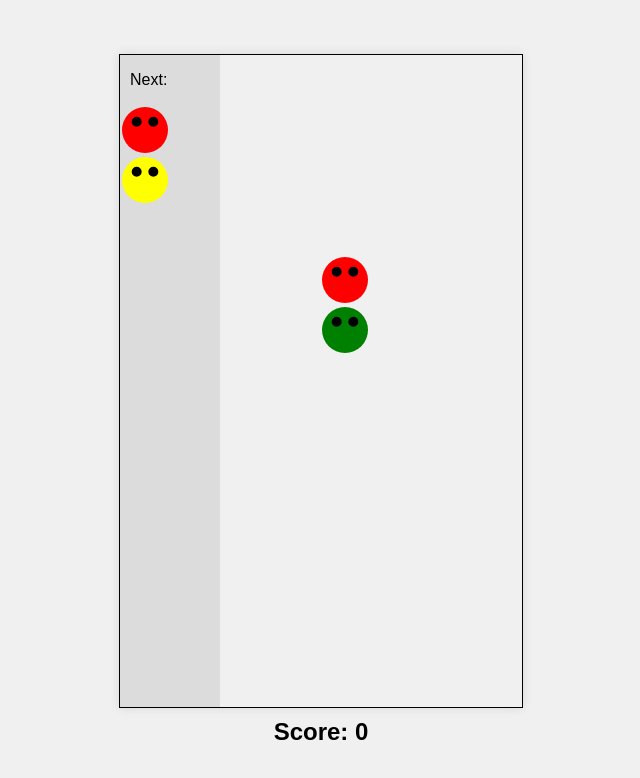
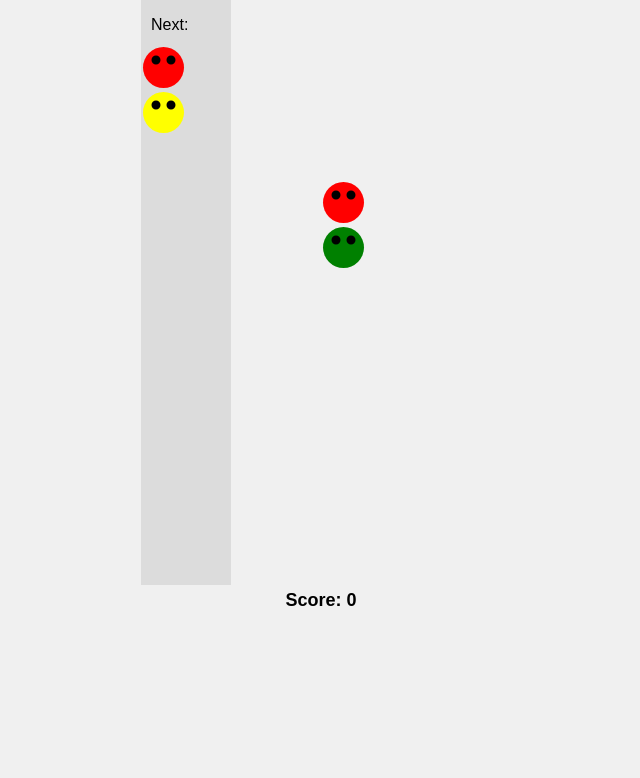
Before and after one commit to Pokobic/puyo, a plain HTML site: page index.html in a window 1280 px wide. Shown: the whole page, without its empty margins (319-959 px from the left). Drawn offline with Linux system fonts and the light colour scheme.

Commit message:
Update index.html

```diff
--- a/index.html
+++ b/index.html
@@ -6,28 +6,28 @@
     <title>ぷよぷよ風ゲーム</title>
     <style>
 body {
+    margin: 0;
+    padding: 0;
     display: flex;
     flex-direction: column;
-            justify-content: center;
+    justify-content: flex-start;
     align-items: center;
     height: 100vh;
-            margin: 0;
     background-color: #f0f0f0;
     font-family: Arial, sans-serif;
 }
 canvas {
-            border: 1px solid black;
-            box-shadow: 0 0 10px rgba(0,0,0,0.1);
+    border: none;
+    box-shadow: none;
 }
 #score {
-            margin-top: 10px;
-            font-size: 24px;
+    margin-top: 5px;
+    font-size: 18px;
     font-weight: bold;
-        }
-    </style>
+}    </style>
 </head>
 <body>
-    <canvas id="gameCanvas" width="402" height="652"></canvas>
+    <canvas id="gameCanvas" width="360" height="585"></canvas>
     <div id="score">Score: 0</div>
 <script>
   document.addEventListener('DOMContentLoaded', function () {
@@ -38,7 +38,7 @@
     const ctx = canvas.getContext('2d');
     const COLS = 6;
     const ROWS = 13;
-    const BLOCK_SIZE = 50;
+    const BLOCK_SIZE = 45;
     const COLORS = ['red', 'yellow', 'blue', 'green'];
 
     let currentPuyo;
```
Lines whose indentation alone changed are shown as unchanged.
